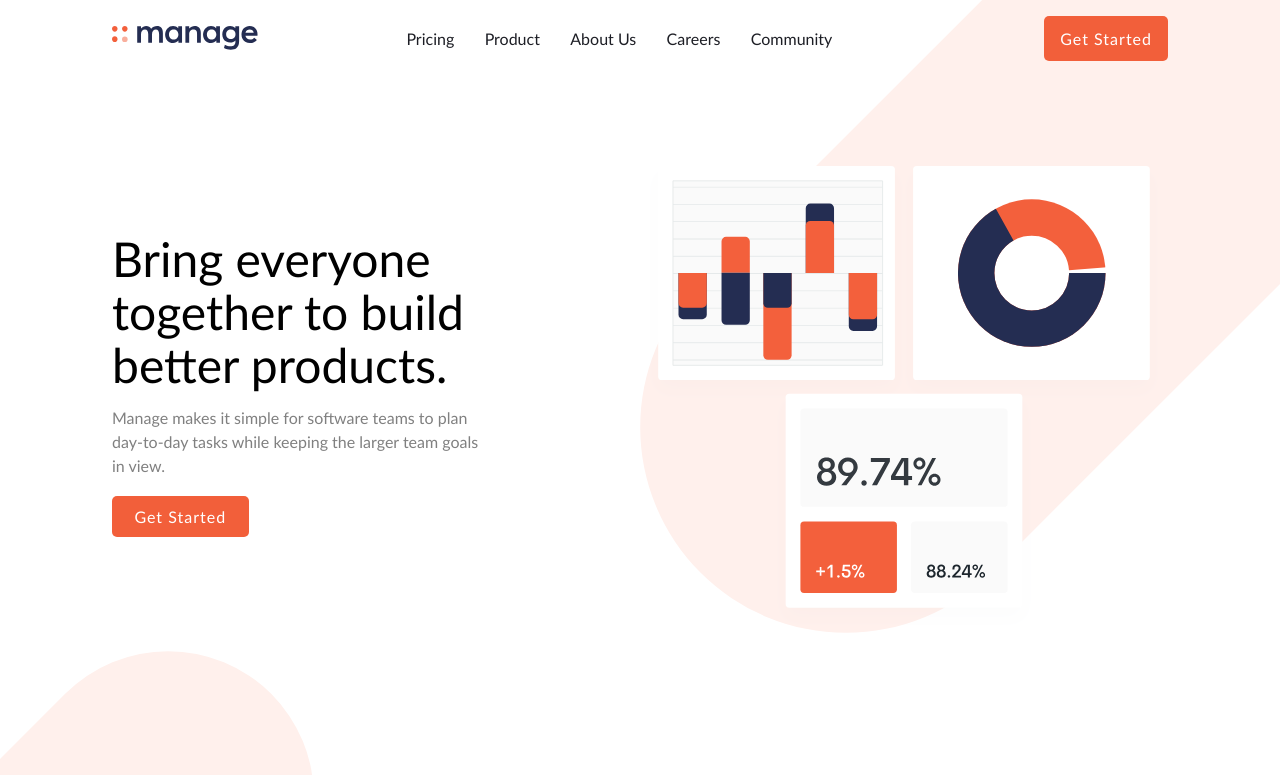
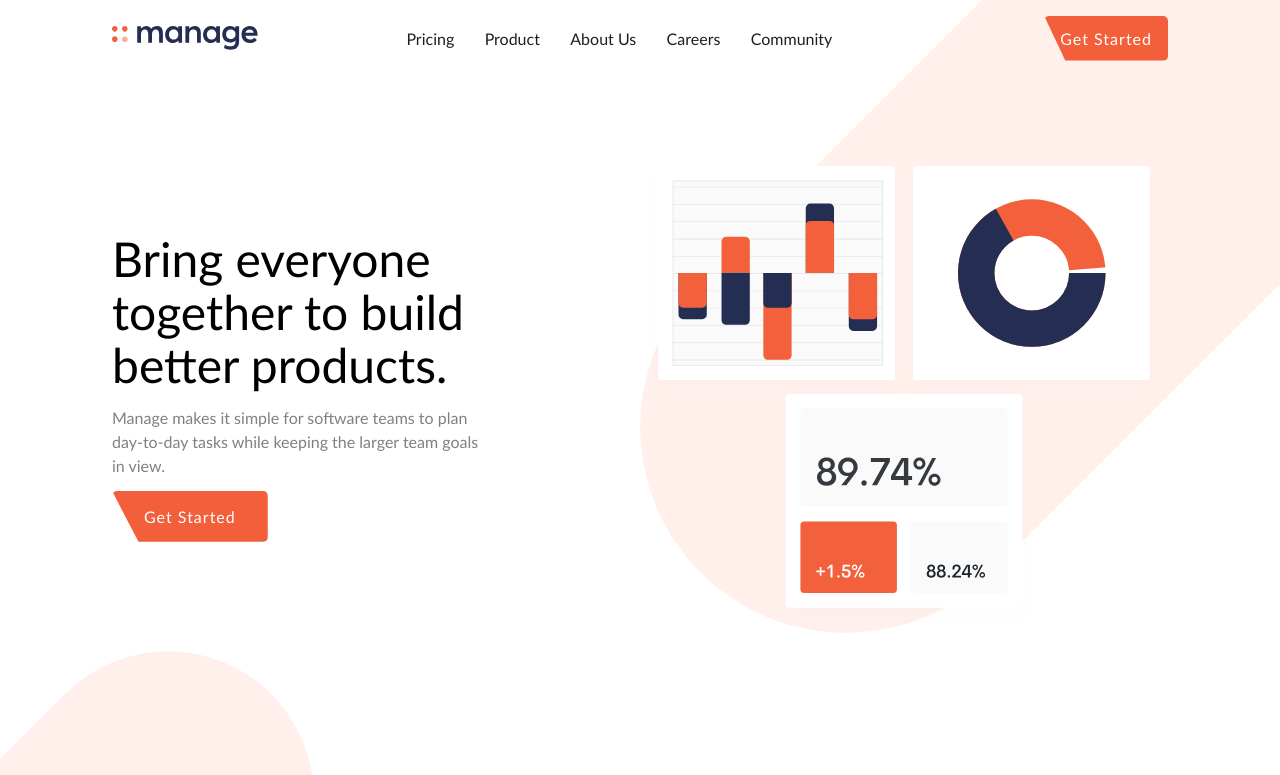
Before and after one commit to ayindesadiq01/manage, a plain HTML site: page index.html in a window 1280 px wide. Shown: the top 775 px of the page. Drawn offline with Linux system fonts and the light colour scheme.

Commit message:
new changes

```diff
--- a/style.css
+++ b/style.css
@@ -170,13 +170,16 @@ ul li a {
 }
 .get-started {
   position: relative;
-  padding: .7em 1.4em;
+  padding: 1em 2em;
   text-decoration: none;
   color: white;
   font-weight: 500;
   letter-spacing: 1px;
   background: hsl(12, 88%, 59%);
   border-radius: 5px;
+  /* clip-path: polygon(25% 0%, 100% 0%, 100% 100%, 25% 100%, 0% 50%); */
+  /* clip-path: polygon(20% 0, 0% 100%, 100% 100%, 100% 0%); */
+  clip-path: polygon(0 0, 100% 0%, 100% 100%, 17% 100%);
 }
 
 .get-started:hover {
```
